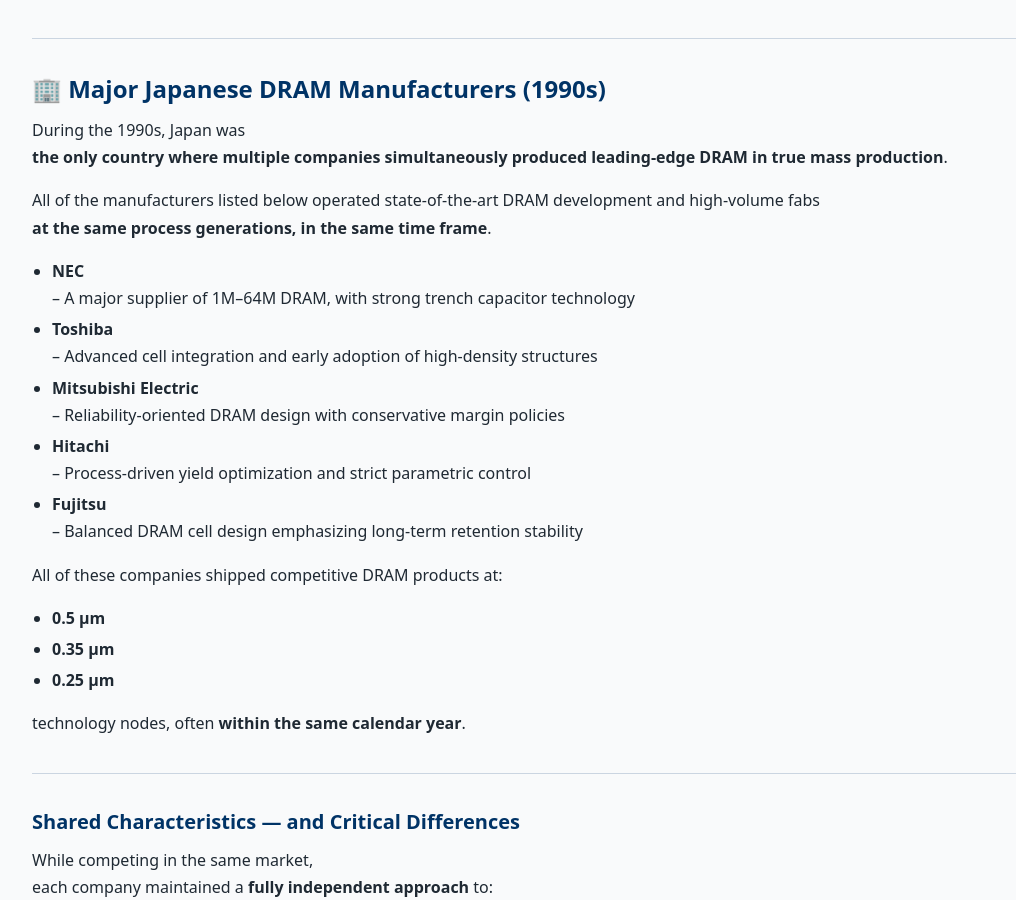
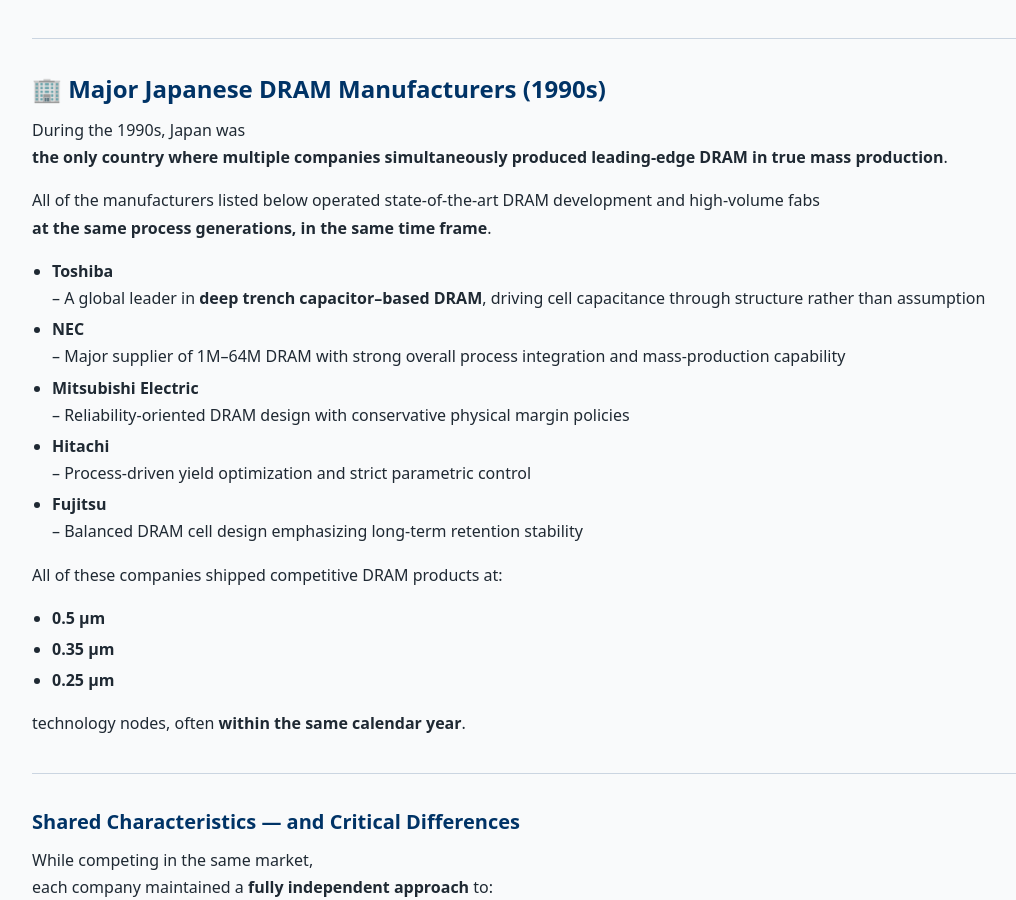
Before and after one commit to Samizo-AITL/Edusemi-Plus, a Jekyll site: the page built from archive/legacy/introduction.md, in a window 1280 px wide and 900 px high, scrolled down 1024 px. Shown: the whole window, without its empty margins (82-1098 px from the left). Built offline with Jekyll 4.4.1, drawn with Linux system fonts in a browser that asks for light colours.

Commit message:
Update introduction.md

```diff
--- a/archive/legacy/introduction.md
+++ b/archive/legacy/introduction.md
@@ -64,12 +64,12 @@
 state-of-the-art DRAM development and high-volume fabs
 **at the same process generations, in the same time frame**.
 
+- **Toshiba**
+  – A global leader in **deep trench capacitor–based DRAM**, driving cell capacitance through structure rather than assumption
 - **NEC**
-  – A major supplier of 1M–64M DRAM, with strong trench capacitor technology
-- **Toshiba**
-  – Advanced cell integration and early adoption of high-density structures
+  – Major supplier of 1M–64M DRAM with strong overall process integration and mass-production capability
 - **Mitsubishi Electric**
-  – Reliability-oriented DRAM design with conservative margin policies
+  – Reliability-oriented DRAM design with conservative physical margin policies
 - **Hitachi**
   – Process-driven yield optimization and strict parametric control
 - **Fujitsu**
```
